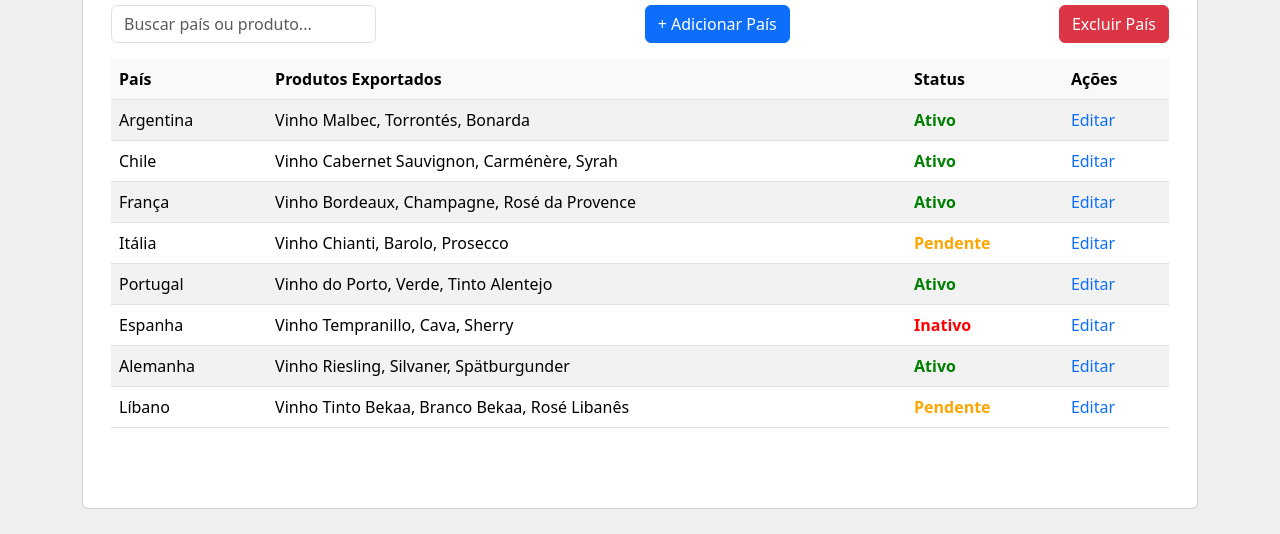
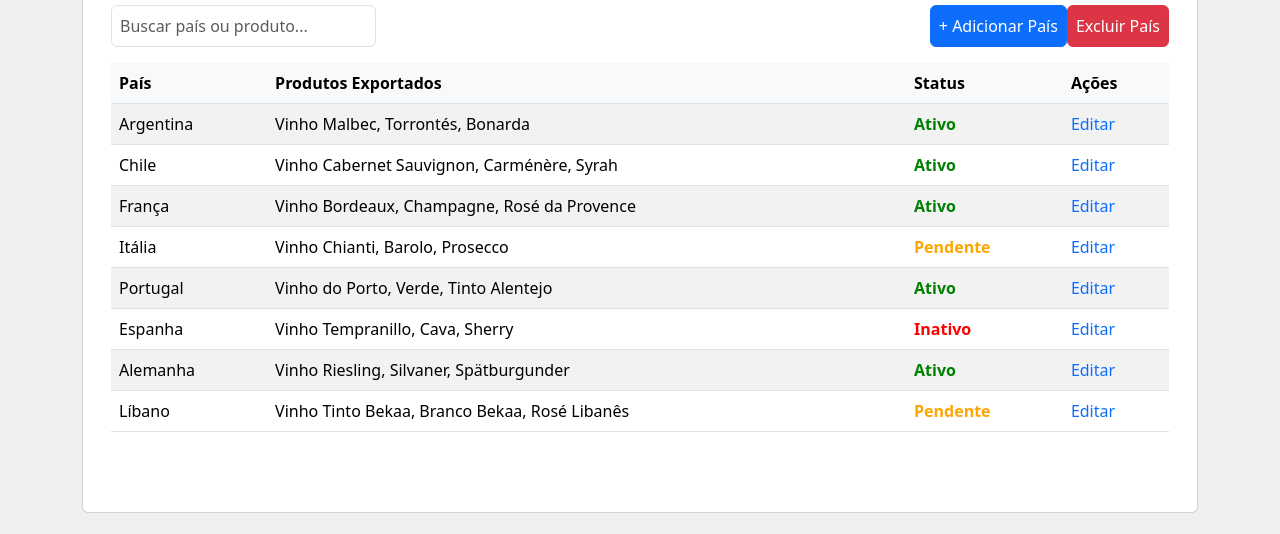
Before and after one commit to JoseEduardo-max/clubedovinho-front, a plain HTML site: page pages/paises.html in a window 1280 px wide. Shown: the part 282-816 px from the top of the page. Drawn offline with nearby package versions, Linux system fonts and the light colour scheme.

Commit message:
melhorei o posicionamento dos botões

```diff
--- a/pages/paises.html
+++ b/pages/paises.html
@@ -47,10 +47,10 @@
             <div class="container my-5 mistral-table">
                 <h1 class="text-center mb-4">Mistral - Exportações</h1>
 
-                <div class="d-flex justify-content-between mb-3">
-                    <input type="text" class="form-control w-25" placeholder="Buscar país ou produto...">
-                    <button class="btn btn-primary">+ Adicionar País</button>
-                    <a href="" class="btn btn-danger">
+                <div class="d-flex mb-3">
+                    <input type="text" class="form-control w-25 me-auto p-2" placeholder="Buscar país ou produto...">
+                    <button class="btn btn-primary p-2">+ Adicionar País</button>
+                    <a href="" class="btn btn-danger p-2">
                         Excluir País
                     </a>
                 </div>
```
Also changed, not shown: pages/clientes.html (+9 -0 lines), pages/produtos.html (+4 -4 lines).
